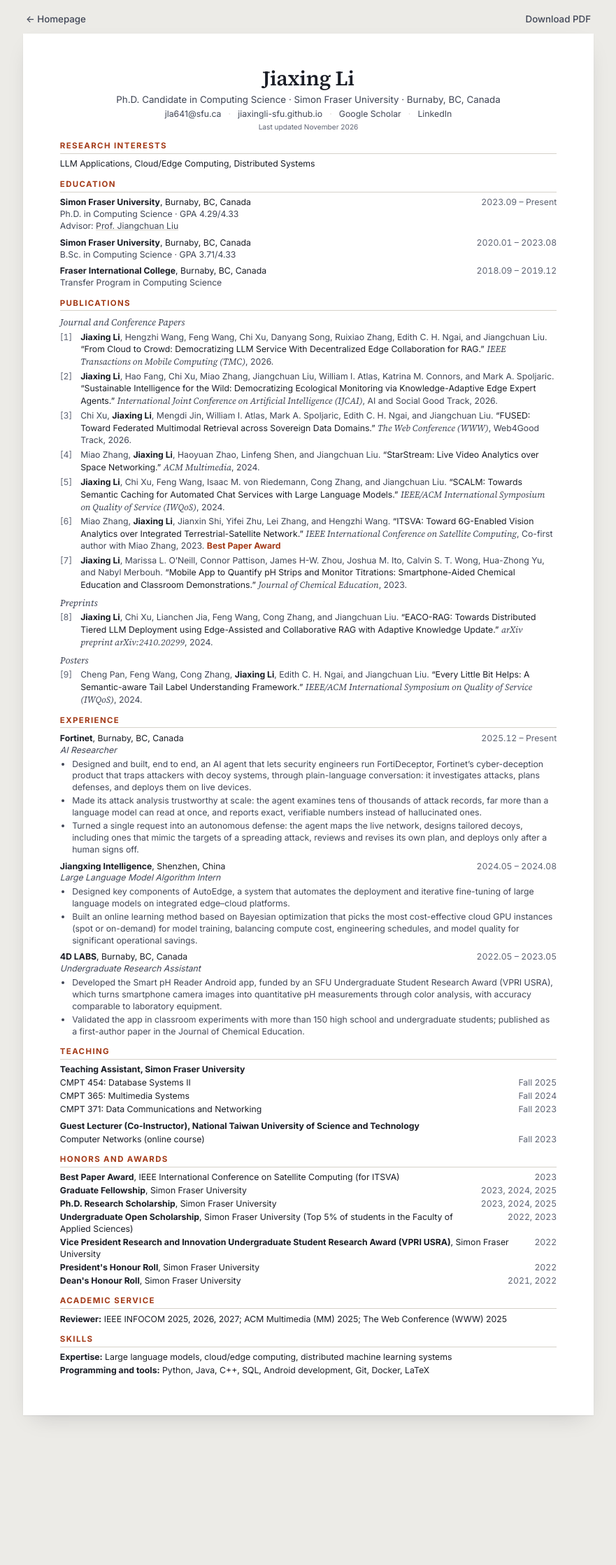
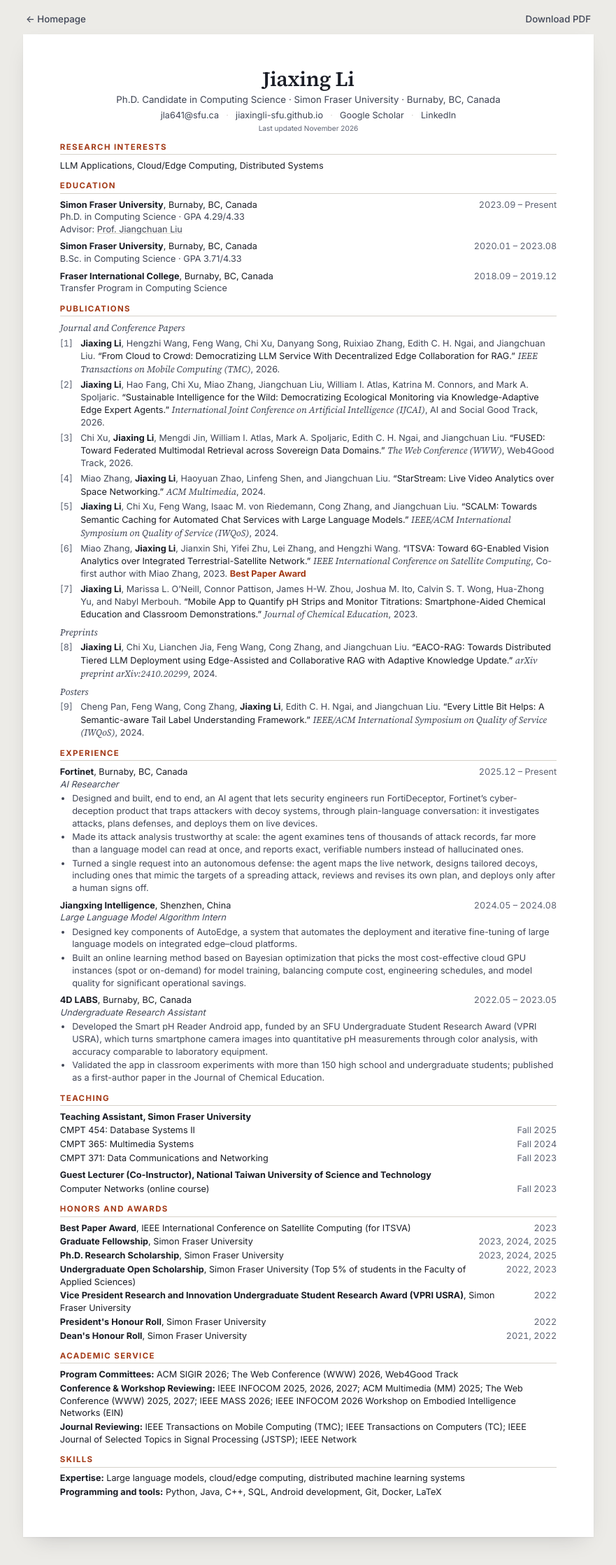
Before and after one commit to JiaxingLi-SFU/JiaxingLi-SFU.github.io, a Jekyll site: the page built from cv.html, in a window 1280 px wide. Shown: the whole page at 70% size, without its empty margins (199-1080 px from the left). Built offline with Jekyll 4.4.1, drawn with Linux system fonts in a browser that asks for light colours; before the commit the page ends 2062 px from its top, so only the background shows below that.

Commit message:
Group academic service and add new committee and reviewing roles
- Split Academic Service into Program Committees (ACM SIGIR 2026; WWW 2026
  Web4Good Track), Conference & Workshop Reviewing (adds WWW 2027, IEEE
  MASS 2026 and the INFOCOM 2026 EIN workshop) and Journal Reviewing
  (IEEE TMC, TC, JSTSP and IEEE Network).
- Add a Service link to the top menu. The menu now folds into the menu
  button below 880px, so the eight links never overflow the header.
- Show the skip link's shadow only when it is focused.
- Set the CV in slightly larger type; it now runs to three pages.

Co-Authored-By: Claude Opus 5.5 <noreply@anthropic.com>
Claude-Session: https://claude.ai/code/session_0193679TpAPSb23k6vAr88pu

```diff
--- a/_data/service.yml
+++ b/_data/service.yml
@@ -1,7 +1,22 @@
-# Academic service. Used on the homepage and in the CV.
+# Academic service, shown on the homepage and in the CV.
+# Each group has a label and its venues; list formal program committee roles under "Program Committees".
 
-- role: "Reviewer"
+- group: "Program Committees"
+  venues:
+    - "ACM SIGIR 2026"
+    - "The Web Conference (WWW) 2026, Web4Good Track"
+
+- group: "Conference & Workshop Reviewing"
   venues:
     - "IEEE INFOCOM 2025, 2026, 2027"
     - "ACM Multimedia (MM) 2025"
-    - "The Web Conference (WWW) 2025"
+    - "The Web Conference (WWW) 2025, 2027"
+    - "IEEE MASS 2026"
+    - "IEEE INFOCOM 2026 Workshop on Embodied Intelligence Networks (EIN)"
+
+- group: "Journal Reviewing"
+  venues:
+    - "IEEE Transactions on Mobile Computing (TMC)"
+    - "IEEE Transactions on Computers (TC)"
+    - "IEEE Journal of Selected Topics in Signal Processing (JSTSP)"
+    - "IEEE Network"
--- a/_includes/header.html
+++ b/_includes/header.html
@@ -12,6 +12,9 @@
       {%- endif %}
       {%- if site.data.teaching %}
       <a href="{{ '/#teaching' | relative_url }}">Teaching</a>
+      {%- endif %}
+      {%- if site.data.service %}
+      <a href="{{ '/#service' | relative_url }}">Service</a>
       {%- endif %}
       <a href="{{ '/#education' | relative_url }}">Education</a>
       {%- if site.author.cv %}
--- a/_layouts/cv.html
+++ b/_layouts/cv.html
@@ -144,7 +144,7 @@
         <h2>Academic Service</h2>
         <ul class="rows">
           {%- for s in site.data.service %}
-          <li><span><strong>{{ s.role }}:</strong> {{ s.venues | join: "; " }}</span></li>
+          <li><span><strong>{{ s.group }}:</strong> {{ s.venues | join: "; " }}</span></li>
           {%- endfor %}
         </ul>
       </section>
--- a/_layouts/home.html
+++ b/_layouts/home.html
@@ -147,7 +147,7 @@ layout: default
     <ul class="timeline">
       {%- for s in site.data.service %}
       <li>
-        <span class="timeline__date">{{ s.role }}</span>
+        <span class="timeline__date">{{ s.group }}</span>
         <div>
           <ul class="service-list">
             {%- for v in s.venues %}
--- a/assets/css/cv.css
+++ b/assets/css/cv.css
@@ -79,7 +79,7 @@ body {
   margin: 0;
   background: var(--desk);
   color: var(--ink);
-  font: 9.2pt/1.38 var(--font-sans);
+  font: 9.5pt/1.4 var(--font-sans);
   -webkit-font-smoothing: antialiased;
   -webkit-print-color-adjust: exact;
   print-color-adjust: exact;
```
Also changed, not shown: assets/css/style.css (+6 -3 lines), README.md, 1 other file.
